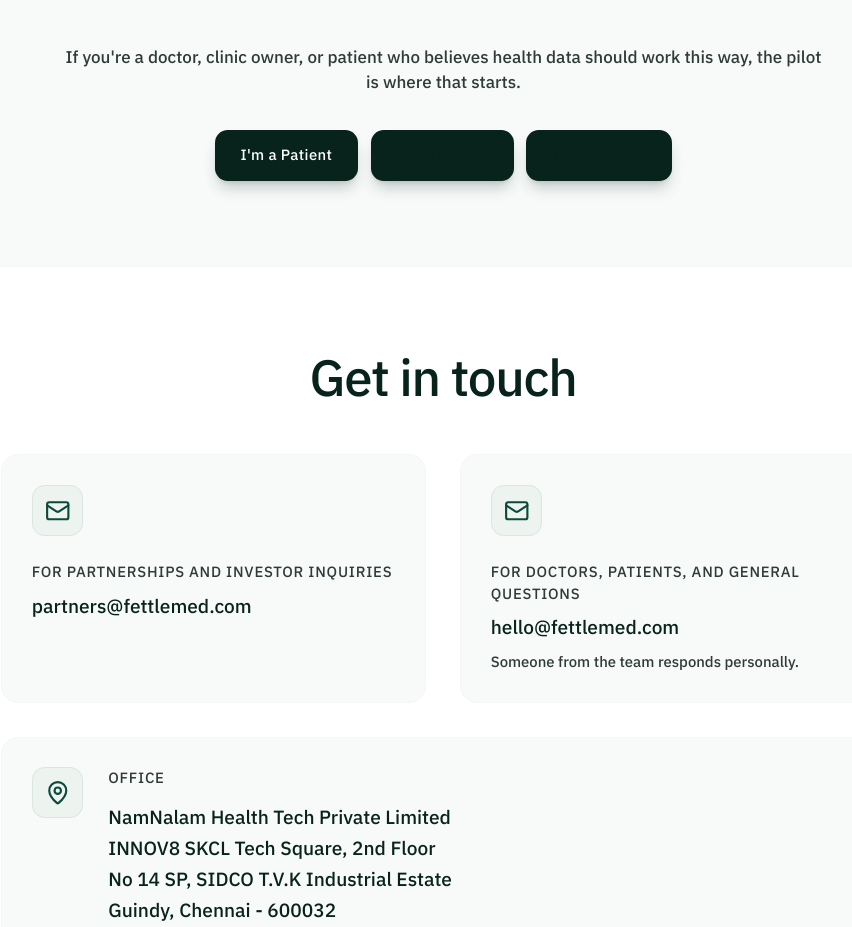
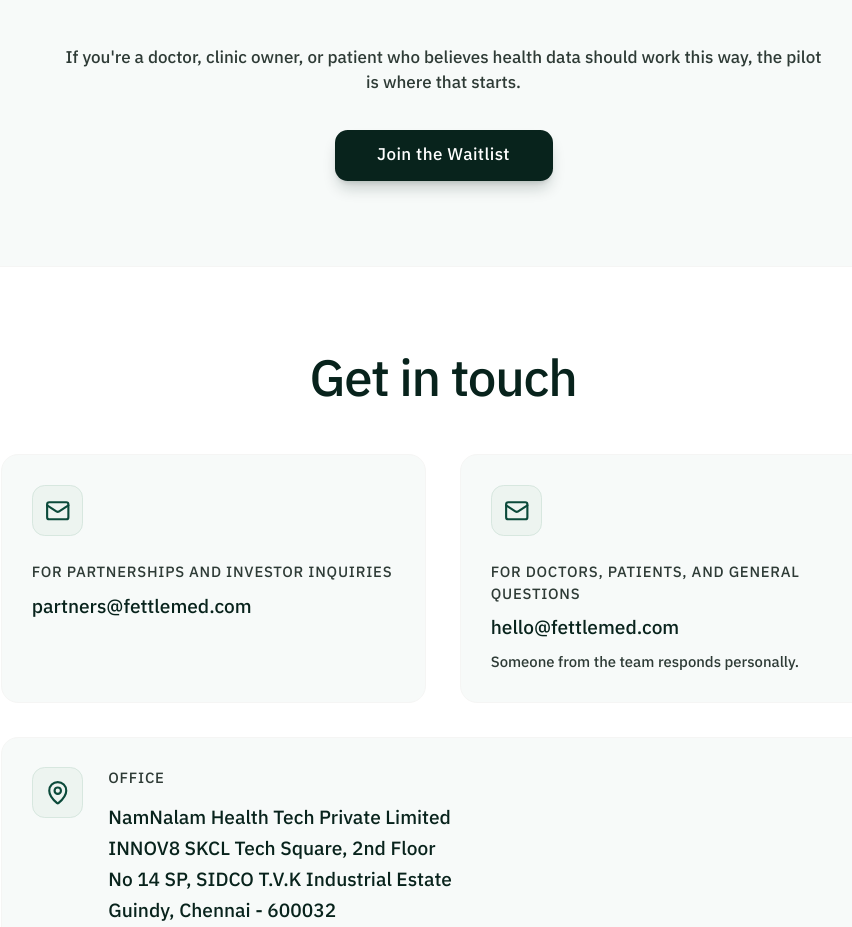
Before and after one commit to Sankaranakshar/Fettlemed-Landing-Page, a React (Vite) app: page /about in a window 1280 px wide. Shown: the part 3264-4191 px from the top of the page, without its empty margins (197-1049 px from the left). Built offline with nearby package versions, Linux system fonts and the light colour scheme; no server answers.

Commit message:
Simplify About page CTA to single Join the Waitlist button
Co-Authored-By: Claude Sonnet 4.6 <noreply@anthropic.com>

```diff
--- a/src/pages/About.tsx
+++ b/src/pages/About.tsx
@@ -159,32 +159,14 @@ export default function About() {
                 If you're a doctor, clinic owner, or patient who believes health data should work this way, the pilot is where that starts.
               </p>
 
-              <div className="flex flex-col sm:flex-row gap-3 justify-center">
-                <Button
-                  variant="animated"
-                  size="lg"
-                  onClick={() => openWaitlist('Individual')}
-                  className="h-12 px-6 text-sm bg-pine-900 hover:bg-pine-800 text-white rounded-xl font-medium focus-visible:ring-2 focus-visible:ring-pine-600 focus-visible:ring-offset-2"
-                >
-                  I'm a Patient
-                </Button>
-                <Button
-                  variant="animated"
-                  size="lg"
-                  onClick={() => openWaitlist('Doctor')}
-                  className="h-12 px-6 text-sm border-2 border-pine-900 text-pine-900 hover:bg-pine-50 rounded-xl font-medium focus-visible:ring-2 focus-visible:ring-pine-600 focus-visible:ring-offset-2"
-                >
-                  I'm a Doctor
-                </Button>
-                <Button
-                  variant="animated"
-                  size="lg"
-                  onClick={() => openWaitlist('Clinic')}
-                  className="h-12 px-6 text-sm border-2 border-pine-900 text-pine-900 hover:bg-pine-50 rounded-xl font-medium focus-visible:ring-2 focus-visible:ring-pine-600 focus-visible:ring-offset-2"
-                >
-                  I run a Clinic
-                </Button>
-              </div>
+              <Button
+                variant="animated"
+                size="lg"
+                onClick={() => openWaitlist()}
+                className="h-12 px-10 text-base bg-pine-900 hover:bg-pine-800 text-white rounded-xl font-medium focus-visible:ring-2 focus-visible:ring-pine-600 focus-visible:ring-offset-2"
+              >
+                Join the Waitlist
+              </Button>
             </FadeIn>
           </div>
         </section>
```
